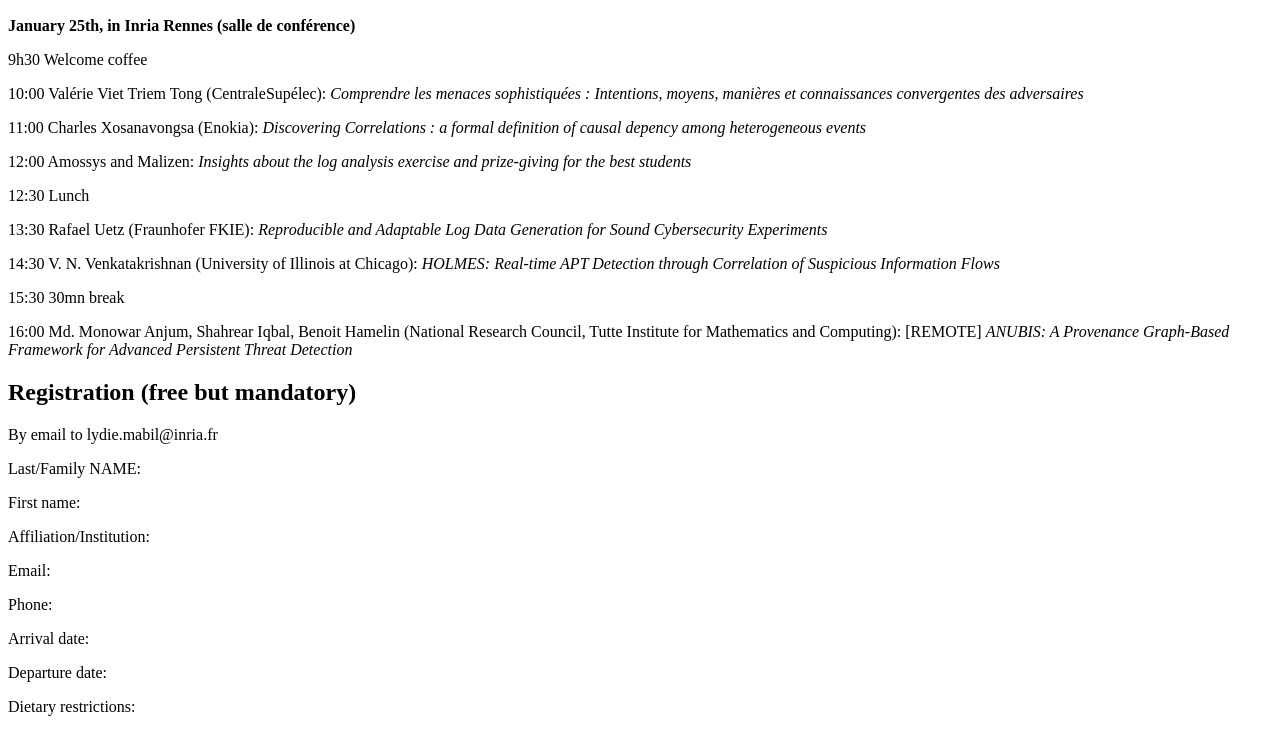
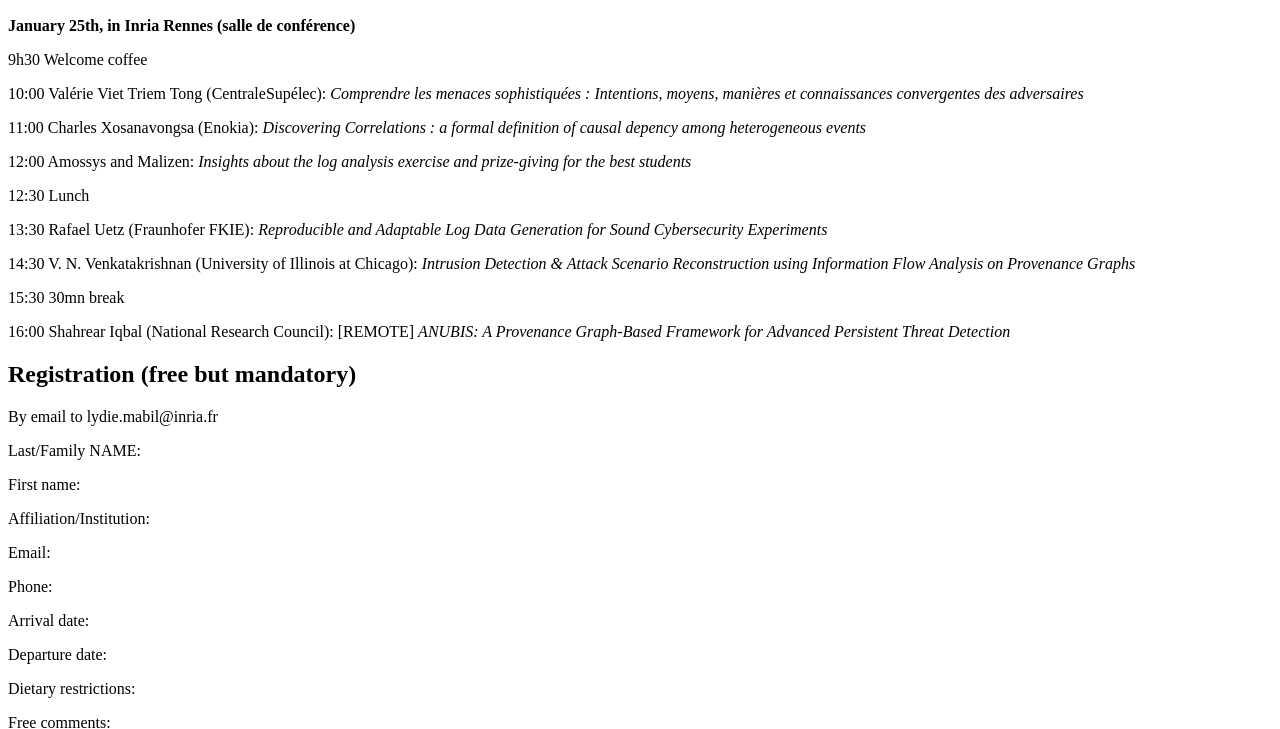
Before and after one commit to supsec-winter-workshop/supsec-winter-workshop, a plain HTML site: page talks.html in a window 1280 px wide. Shown: the part 110-839 px from the top of the page. Drawn offline with Linux system fonts and the light colour scheme; a script that the page names is missing.

Commit message:
Modification titres

```diff
--- a/talks.html
+++ b/talks.html
@@ -23,11 +23,11 @@
 
 <p>13:30 Rafael Uetz (Fraunhofer FKIE): <em>Reproducible and Adaptable Log Data Generation for Sound Cybersecurity Experiments</em></p>
 
-<p>14:30 V. N. Venkatakrishnan (University of Illinois at Chicago): <em>HOLMES: Real-time APT Detection through Correlation of Suspicious Information Flows</em></p>
+<p>14:30 V. N. Venkatakrishnan (University of Illinois at Chicago): <em>Intrusion Detection & Attack Scenario Reconstruction using Information Flow Analysis on Provenance Graphs</em></p>
 
 <p>15:30 30mn break</p>
 
-<p>16:00 Md. Monowar Anjum, Shahrear Iqbal, Benoit Hamelin (National Research Council, Tutte Institute for Mathematics and Computing): [REMOTE] <em>ANUBIS: A Provenance Graph-Based Framework for Advanced Persistent Threat Detection</em></p>
+<p>16:00 Shahrear Iqbal (National Research Council): [REMOTE] <em>ANUBIS: A Provenance Graph-Based Framework for Advanced Persistent Threat Detection</em></p>
 
 <h2 id="registration-free-but-mandatory">Registration (free but mandatory)</h2>
 
```
